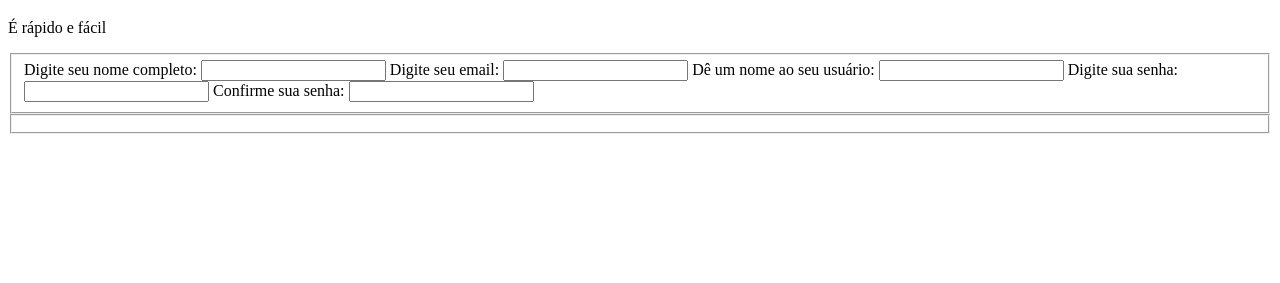
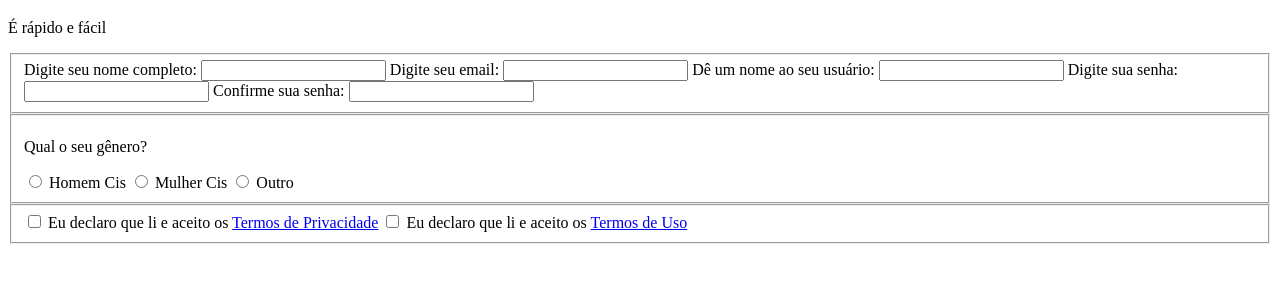
Before and after one commit to Boudenzin/SignUpForm, a plain HTML site: page index.html in a window 1280 px wide. Shown: the part 61-344 px from the top of the page. Drawn offline with Linux system fonts and the light colour scheme.

Commit message:
Adição dos Termos e do Gênero

```diff
--- a/index.html
+++ b/index.html
@@ -24,9 +24,24 @@
 
         </fieldset>
 
+        <fieldset>
+            <p>Qual o seu gênero?</p>
+            <input type="radio" id="f-option" name="selector">
+            <label for="f-option">Homem Cis</label>
+            <input type="radio" id="s-option" name="selector">
+            <label for="s-option">Mulher Cis</label>
+            <input type="radio" id="t-option" name="selector">
+            <label for="t-option">Outro</label>
+
+        </fieldset>
+
 
         <fieldset>
-            <!--Fazer o resto dos questionarios, com radio button, css e pa-->
+            <label>
+                <input type="checkbox" name="termos" class="inline" required /> Eu declaro que li e aceito os <a href="https://br.lipsum.com/"> Termos de Privacidade</a>
+                <input type="checkbox" name="termos" class="inline" required /> Eu declaro que li e aceito os <a href="https://br.lipsum.com/"> Termos de Uso</a>
+
+            </label>
 
 
         </fieldset>
```
